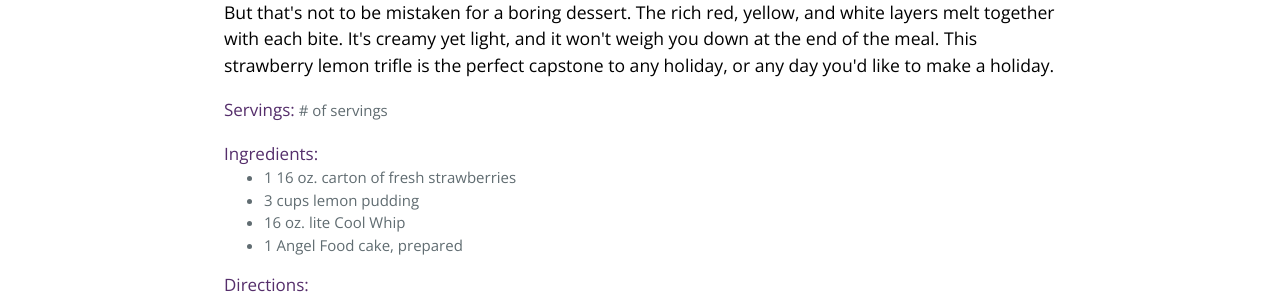
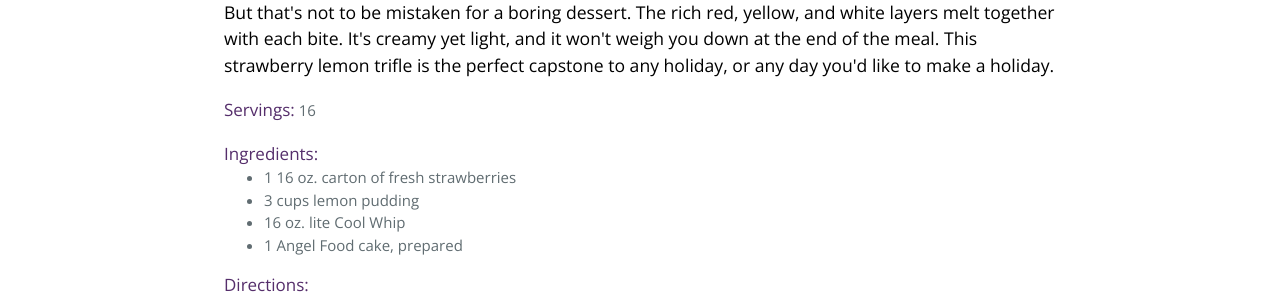
Before and after one commit to carlsonkellie/under_pressure_blog, a Jekyll site: the page built from _posts/2016-11-22-trifle.html, in a window 1280 px wide. Shown: the part 480-774 px from the top of the page. Built offline with Jekyll 4.4.1, drawn with Linux system fonts in a browser that asks for light colours; some web fonts are replaced.

Commit message:
trifle # servings

```diff
--- a/_posts/2016-11-22-trifle.html
+++ b/_posts/2016-11-22-trifle.html
@@ -11,7 +11,7 @@ description: Simple, simple, simple, simple. Why? The beautiful, irresistable la
 
 <p style= "color:black">Simple, simple, simple, simple. Why? The beautiful, irresistable layers consist of only 4 ingredients. But that's not to be mistaken for a boring dessert. The rich red, yellow, and white layers melt together with each bite. It's creamy yet light, and it won't weigh you down at the end of the meal. This strawberry lemon trifle is the perfect capstone to any holiday, or any day you'd like to make a holiday. </p>
 
-<p><span style="color:#552e6b; font-size:17px">Servings:</span><span style= "font-size:15px"> # of servings </span></p>
+<p><span style="color:#552e6b; font-size:17px">Servings:</span><span style= "font-size:15px"> 16 </span></p>
 
 <span style= "color:#552e6b; font-size:17px">Ingredients:</span>
 <ul >
```
